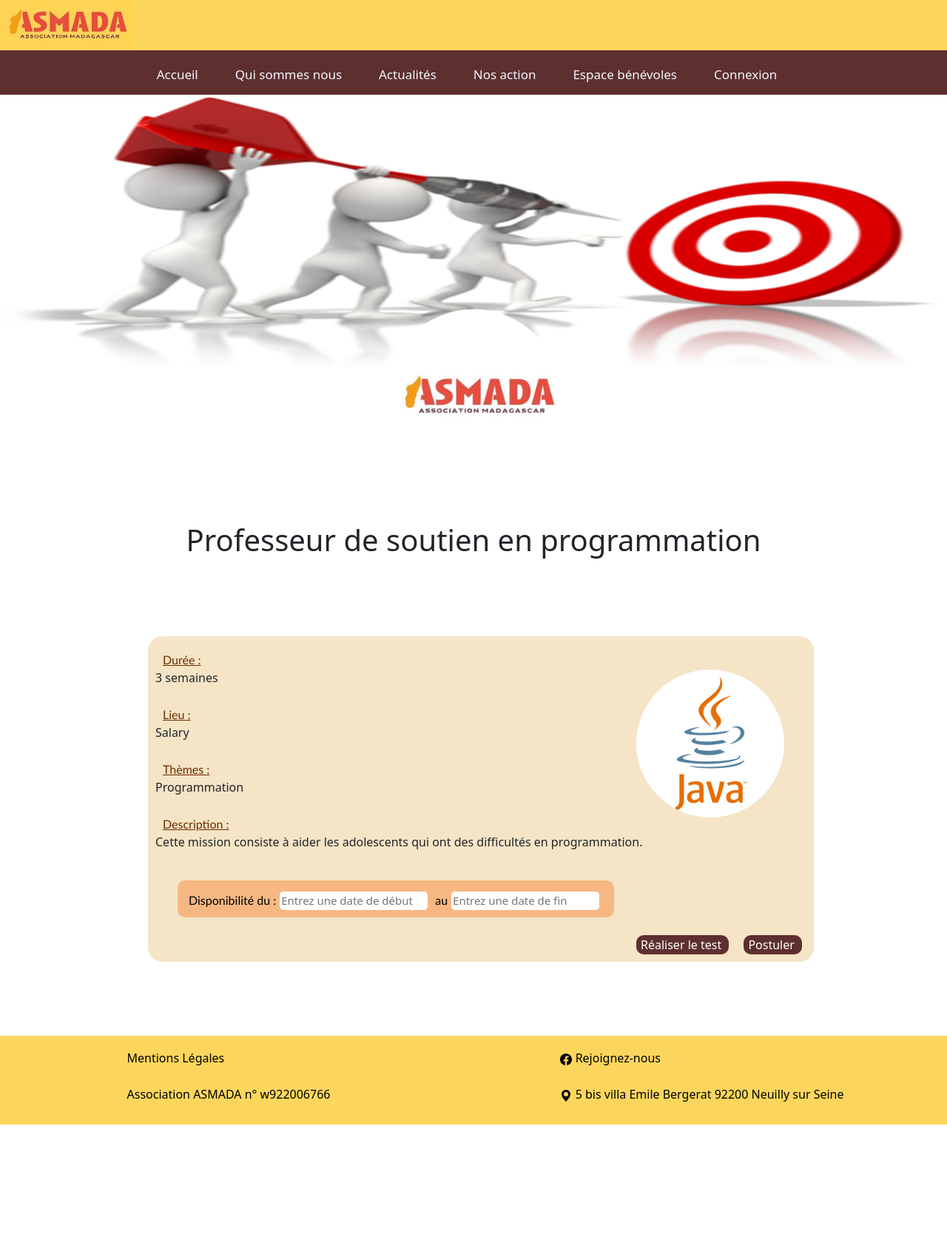
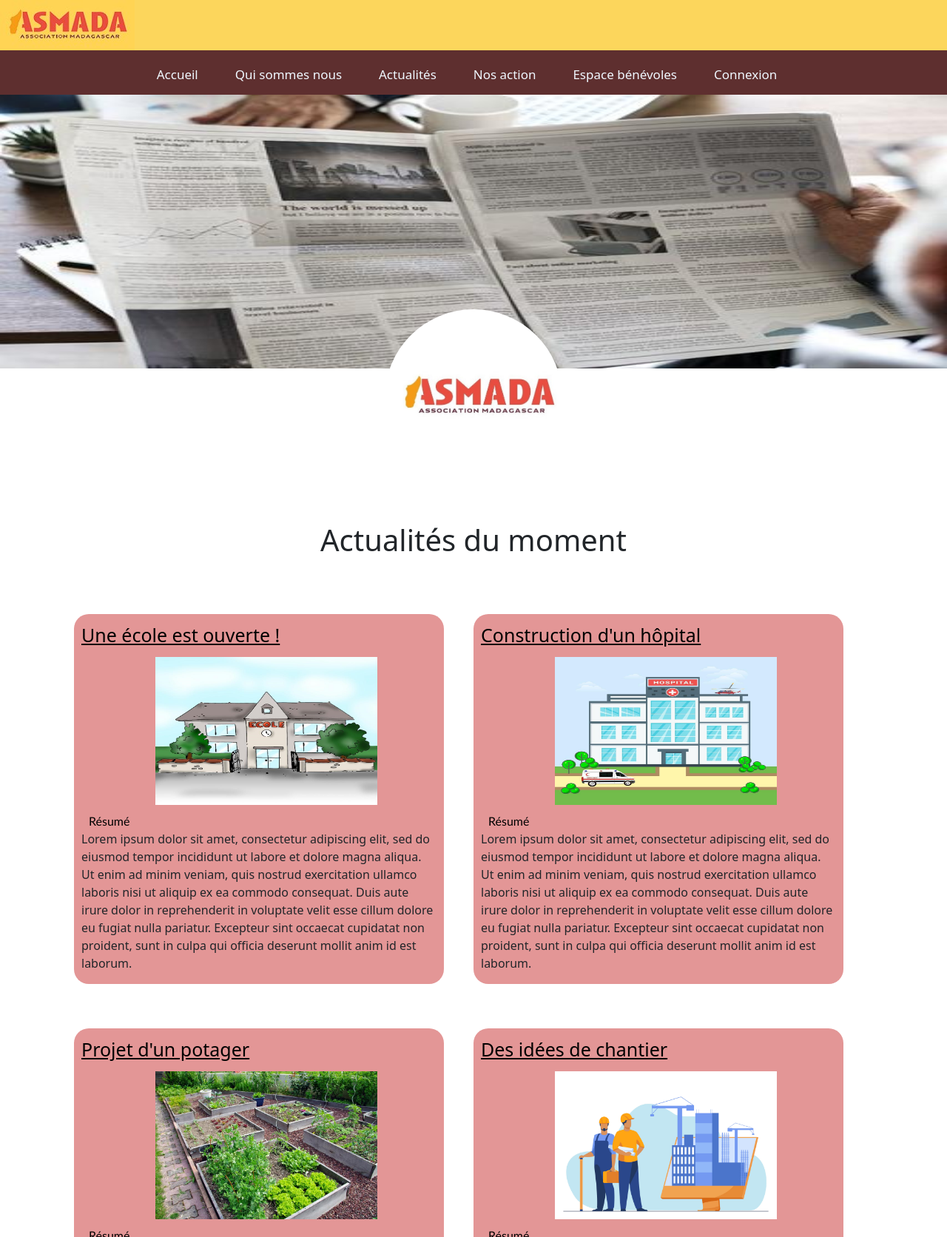
Before and after one commit to Vyvy20/Asmada-react, a React app: page / in a window 1280 px wide. Shown: the top 1672 px of the page at 74% size. Before the commit the page ends 1520 px from the top, so only its background shows below. Built offline with nearby package versions, Linux system fonts and the light colour scheme.

Commit message:
Amélioration page actualités

```diff
--- a/src/Css/Actu.css
+++ b/src/Css/Actu.css
@@ -1,44 +1,86 @@
+.page-top{
+    width: 100%;
+}
+
+.Photo1Miss{
+    width: 100%;
+    height: 370px;
+}
+
+.Photo2{
+    width: 30%;
+    height: 30%;
+    border-radius: 666px;
+    margin-top: -80px;
+    width: 15rem;
+    height: 15rem;
+    object-fit: cover;
+}
+
+.Photo2Actu{
+    width: 300px;
+    height: 200px;
+    margin-top: 10px;
+    margin-left: 100px;
+}
+
+.logoAsmada{
+
+    position: relative;
+    text-align: center;
+    z-index: 2;
+}
+
+.resume-Titre{
+    text-align: center;
+}
+
 .ActuNum2 {
     margin-left: 640px;
-    margin-top: -260px;
+    margin-top: -500px;
 }
+
 
 .ActuNum1 {
     margin-left: 100px;
     margin-top: 20px;
 }
 
+.ActuNum3 {
+    margin-left: 100px;
+    margin-top: 60px;
+}
+
+.ActuNum4 {
+    margin-left: 640px;
+    margin-top: -500px;
+}
+
+.ActuNum5 {
+    margin-left: 100px;
+    margin-top: 100px;
+}
+
+.ActuNum6 {
+    margin-left: 640px;
+    margin-top: -500px;
+}
+
 .TitreActu1 {
     font-size: 25px;
     color: black;
+    text-align: center;
 }
 
-.ActuNum1, .ActuNum2 {
+.ActuNum1, .ActuNum2, .ActuNum3, .ActuNum4, .ActuNum5, .ActuNum6 {
     padding: 10px;
     border-radius: 20px;
-    height: 260px;
+    height: 500px;
     width: 500px;
-    background-color: #C49990;
-}
-
-.SepActu {
-    width: auto;
-    background-color: lightgrey;
+    background-color: #E39696;
 }
 
 footer {
     position: sticky;
     margin-top: 100px;
 }
-
-/*.Filtres {
-    background-color: #F8E154;
-    margin-left: 100px;
-    width: 1100px;
-    padding: 10px;
-    border-radius: 20px;
-}
-
-.BtnRech {
-    margin-left: 970px;
-}*/
--- a/src/components/Actu.js
+++ b/src/components/Actu.js
@@ -1,48 +1,95 @@
 import React, {Component} from 'react';
 import "../Css/Actu.css"
+const PictureAsmada = new URL("../images/Asmada.jpg", import.meta.url)
+const PictureNews = new URL("../images/Journal.jpeg", import.meta.url)
+const PictureEcole = new URL("../images/ecole.jpg", import.meta.url)
+const PictureHop= new URL("../images/Hôpital.jpg", import.meta.url)
+const PicturePot= new URL("../images/potager.jpg", import.meta.url)
+const PictureBien= new URL("../images/Bienvenue.png", import.meta.url)
+const PictureChanti= new URL("../images/Chantier.jpg", import.meta.url)
+const PictureSol= new URL("../images/solaire.jpg", import.meta.url)
 
 function Actu() {
     return (
 
-        <div className='Actu'>
+        <div className="page-top">
 
-            <h1 className='TitrePageActu'>Actualités du moment</h1>
-            <hr className='SepActu'></hr>
+            <div>
+                <img className="Photo1Miss" src={PictureNews} />
+            </div>
+            <div className="logoAsmada">
+                <img className="Photo2" src={PictureAsmada} />
+            </div><br/><br/>
+
+             <section className="resume-Titre">
+
+                <div className="resume-section-content">
+                    <h1 className="Titre">
+                    Actualités du moment
+                    </h1>
+                </div><br/><br/>
+            </section>
 
             {/* Bloc des actualités */}
             <div className='LstActu'>
 
-                {/*
-                <form className='FrmFiltre'>
-
-                    <div className='Filtres'>
-
-                        <h2 className='TitreFiltresRech'>Filtres de recherche</h2>
-                        <label className='LblMotCle'>Mot-clé :</label>
-                        <input type='text' className='TxtMotCle' value='Entrer un mot clé'></input>
-                        <label className='LblThm'>Thème : </label>
-                        <input type='text' className='TxtThm' value='Entrer un thème'></input> <br></br>
-                        <input type='submit' className='BtnRech' value='Rechercher'></input>
-
-                    </div>
-
-                </form>*/}
-
                 {/* Bloc première actualité */}
                 <div className='ActuNum1'>
 
-                    <a className='TitreActu1' href='*'>Pronuntiante puniri sorte cum sorte</a><br></br>
+                    <a className='TitreActu1' href='*'>Une école est ouverte !</a><br></br>
+                    <img className="Photo2Actu" src={PictureEcole} /><br></br>
                     <label className='LblResumeNum1'>Résumé</label>
                     <p className='ResumeActu1'>Lorem ipsum dolor sit amet, consectetur adipiscing elit, sed do eiusmod tempor incididunt ut labore et dolore magna aliqua. Ut enim ad minim veniam, quis nostrud exercitation ullamco laboris nisi ut aliquip ex ea commodo consequat. Duis aute irure dolor in reprehenderit in voluptate velit esse cillum dolore eu fugiat nulla pariatur. Excepteur sint occaecat cupidatat non proident, sunt in culpa qui officia deserunt mollit anim id est laborum.</p>
 
                 </div>
 
-                {/* Bloc deuxième mission */}
+                {/* Bloc deuxième actualité */}
                 <div className='ActuNum2'>
 
-                    <a className='TitreActu1' href='*'>Test du moment</a><br></br>
-                    <label className='LblResumeNum2'>Résumé</label>
-                    <p className='ResumeActu2'>Lorem ipsum dolor sit amet, consectetur adipiscing elit, sed do eiusmod tempor incididunt ut labore et dolore magna aliqua. Ut enim ad minim veniam, quis nostrud exercitation ullamco laboris nisi ut aliquip ex ea commodo consequat. Duis aute irure dolor in reprehenderit in voluptate velit esse cillum dolore eu fugiat nulla pariatur. Excepteur sint occaecat cupidatat non proident, sunt in culpa qui officia deserunt mollit anim id est laborum.</p>
+                    <a className='TitreActu1'>Construction d'un hôpital</a><br></br>
+                    <img className="Photo2Actu" src={PictureHop} /><br></br>
+                    <label className='LblResumeNum1'>Résumé</label>
+                    <p className='ResumeActu1'>Lorem ipsum dolor sit amet, consectetur adipiscing elit, sed do eiusmod tempor incididunt ut labore et dolore magna aliqua. Ut enim ad minim veniam, quis nostrud exercitation ullamco laboris nisi ut aliquip ex ea commodo consequat. Duis aute irure dolor in reprehenderit in voluptate velit esse cillum dolore eu fugiat nulla pariatur. Excepteur sint occaecat cupidatat non proident, sunt in culpa qui officia deserunt mollit anim id est laborum.</p>
+
+                </div>
+
+                {/* Bloc troisième actualité */}
+                <div className='ActuNum3'>
+
+                    <a className='TitreActu1'>Projet d'un potager</a><br></br>
+                    <img className="Photo2Actu" src={PicturePot} /><br></br>
+                    <label className='LblResumeNum1'>Résumé</label>
+                    <p className='ResumeActu1'>Lorem ipsum dolor sit amet, consectetur adipiscing elit, sed do eiusmod tempor incididunt ut labore et dolore magna aliqua. Ut enim ad minim veniam, quis nostrud exercitation ullamco laboris nisi ut aliquip ex ea commodo consequat. Duis aute irure dolor in reprehenderit in voluptate velit esse cillum dolore eu fugiat nulla pariatur. Excepteur sint occaecat cupidatat non proident, sunt in culpa qui officia deserunt mollit anim id est laborum.</p>
+
+                </div>
+
+                 {/* Bloc quatrième actualité */}
+                 <div className='ActuNum4'>
+
+                    <a className='TitreActu1'>Des idées de chantier</a><br></br>
+                    <img className="Photo2Actu" src={PictureChanti} /><br></br>
+                    <label className='LblResumeNum1'>Résumé</label>
+                    <p className='ResumeActu1'>Lorem ipsum dolor sit amet, consectetur adipiscing elit, sed do eiusmod tempor incididunt ut labore et dolore magna aliqua. Ut enim ad minim veniam, quis nostrud exercitation ullamco laboris nisi ut aliquip ex ea commodo consequat. Duis aute irure dolor in reprehenderit in voluptate velit esse cillum dolore eu fugiat nulla pariatur. Excepteur sint occaecat cupidatat non proident, sunt in culpa qui officia deserunt mollit anim id est laborum.</p>
+
+                </div>
+
+                {/* Bloc cinquième actualité */}
+                <div className='ActuNum5'>
+
+                    <a className='TitreActu1'>Panneaux solaires pour le lycée</a><br></br>
+                    <img className="Photo2Actu" src={PictureSol} /><br></br>
+                    <label className='LblResumeNum1'>Résumé</label>
+                    <p className='ResumeActu1'>Lorem ipsum dolor sit amet, consectetur adipiscing elit, sed do eiusmod tempor incididunt ut labore et dolore magna aliqua. Ut enim ad minim veniam, quis nostrud exercitation ullamco laboris nisi ut aliquip ex ea commodo consequat. Duis aute irure dolor in reprehenderit in voluptate velit esse cillum dolore eu fugiat nulla pariatur. Excepteur sint occaecat cupidatat non proident, sunt in culpa qui officia deserunt mollit anim id est laborum.</p>
+
+                </div>
+
+                {/* Bloc sixième actualité */}
+                <div className='ActuNum6'>
+
+                    <a className='TitreActu1'>Bienvenue aux nouveaux membres !</a><br></br>
+                    <img className="Photo2Actu" src={PictureBien} /><br></br>
+                    <label className='LblResumeNum1'>Résumé</label>
+                    <p className='ResumeActu1'>Lorem ipsum dolor sit amet, consectetur adipiscing elit, sed do eiusmod tempor incididunt ut labore et dolore magna aliqua. Ut enim ad minim veniam, quis nostrud exercitation ullamco laboris nisi ut aliquip ex ea commodo consequat. Duis aute irure dolor in reprehenderit in voluptate velit esse cillum dolore eu fugiat nulla pariatur. Excepteur sint occaecat cupidatat non proident, sunt in culpa qui officia deserunt mollit anim id est laborum.</p>
 
                 </div>
 
--- a/src/components/App.js
+++ b/src/components/App.js
@@ -29,7 +29,7 @@ function App(){
       <div>
          <Header />
          <Nav/>
-         <DetailMission/>
+         <Actu/>
          <Footer />
       </div>
    );
```
Also changed, not shown: src/images/Bienvenue.png (added), src/images/Chantier.jpg (added), src/images/Hôpital.jpg (added), src/images/Journal.jpeg (added), src/images/ecole.jpg (added), src/images/potager.jpg (added), src/images/solaire.jpg (added).
